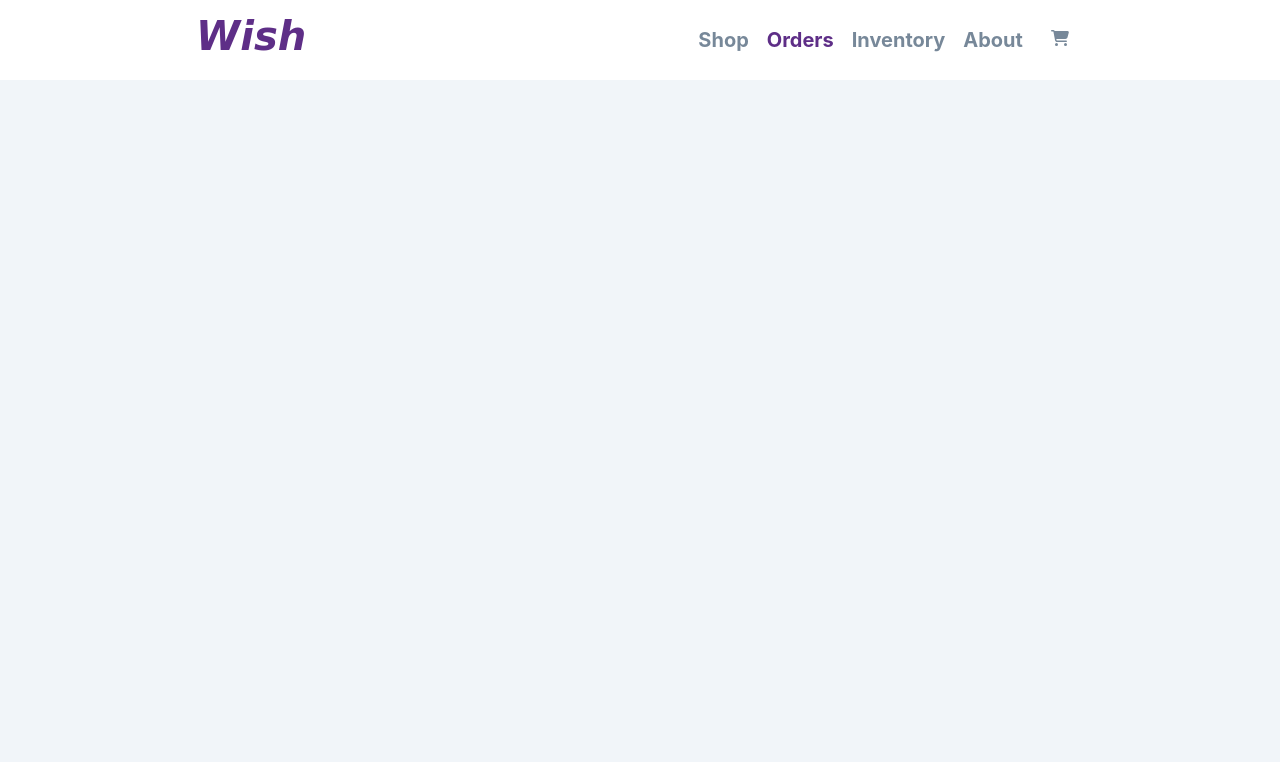
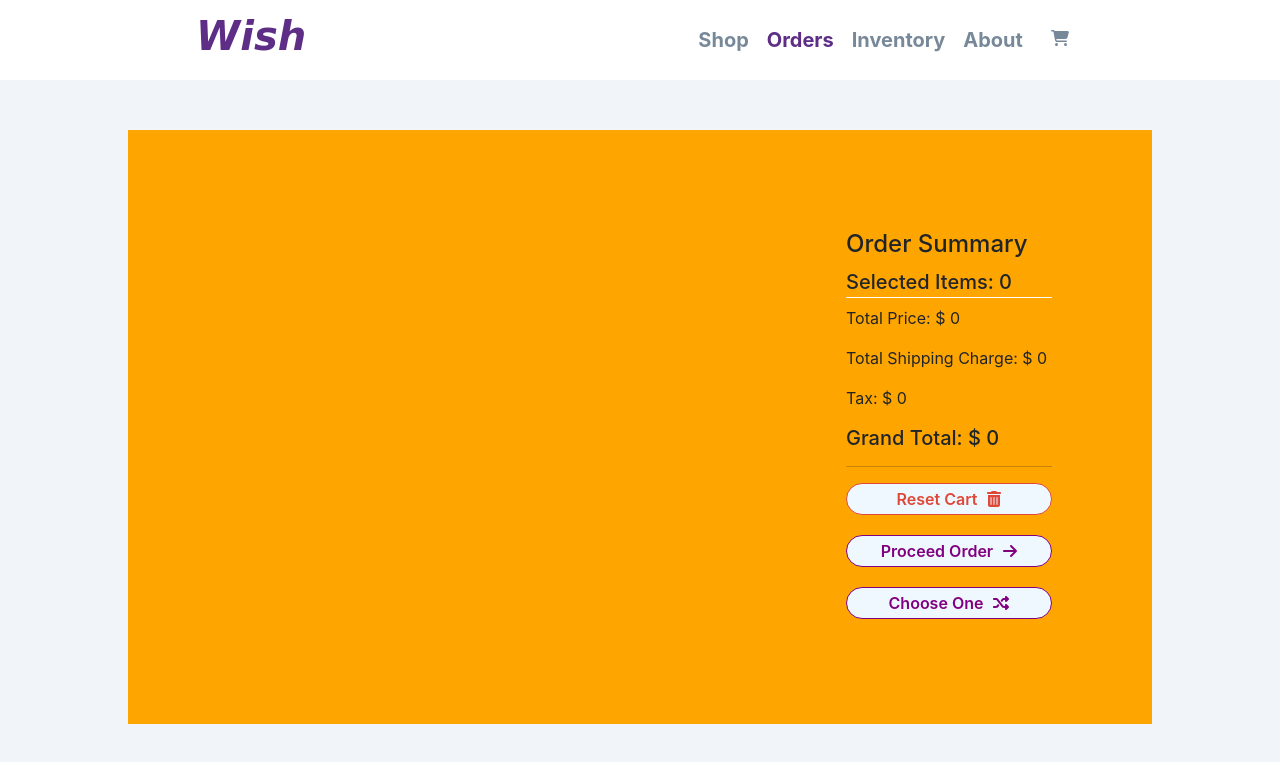
Before and after one commit to Ruman-Islam/gift-shop, a React (Create React App) app: page /orders in a window 1280 px wide. Shown: the top 762 px of the page. Built offline with nearby package versions, Linux system fonts and the light colour scheme.

Commit message:
conditional rendering fixed

```diff
--- a/src/App.js
+++ b/src/App.js
@@ -1,7 +1,9 @@
 import { Route, Routes } from 'react-router-dom';
 import './App.css';
+import Inventory from './components/Inventory/Inventory';
 // import FAQ from './components/FAQ/FAQ';
 import Menubar from './components/Menubar/Menubar';
+import Orders from './components/Orders/Orders';
 import Shop from './components/Shop/Shop';
 
 function App() {
@@ -11,6 +13,8 @@ function App() {
       <Routes>
         <Route path='/' element={<Shop />} />
         <Route path='/shop' element={<Shop />} />
+        <Route path='/orders' element={<Orders />} />
+        <Route path='/inventory' element={<Inventory />} />
       </Routes>
       {/* <FAQ /> */}
     </div>
--- a/src/components/Cart/Cart.css
+++ b/src/components/Cart/Cart.css
@@ -1,6 +1,9 @@
 .btn-container .randomize-btn {
-    color: purple;
+    color: purple !important;
     border: 1px solid purple;
+    display: flex !important;
+    align-items: center;
+    justify-content: center;
 }
 
 .btn-container .clear-items-btn {
--- a/src/components/Cart/Cart.js
+++ b/src/components/Cart/Cart.js
@@ -1,11 +1,22 @@
 import CartItem from '../CartItem/CartItem';
 import { deleteShoppingCart, handleRandomization } from '../Utilities/UtilitiesFunction';
 import { FontAwesomeIcon } from '@fortawesome/react-fontawesome';
-import { faTrashCan, faRandom } from '@fortawesome/free-solid-svg-icons';
+import { faTrashCan, faRandom, faArrowRight } from '@fortawesome/free-solid-svg-icons';
 import './Cart.css';
+import { useNavigate } from 'react-router-dom';
 
-const Cart = ({ cart, setCart, handleRemoveFromCart }) => {
-
+const Cart = ({ isTrue, cart, setCart, handleRemoveFromCart, children: { props: { children } = {} } = {} }) => {
+    const navigate = useNavigate();
+    let totalPrice = 0;
+    let totalDeliveryCharge = 0;
+    let quantity = 0;
+    for (const product of cart) {
+        quantity += product.quantity;
+        totalPrice += product.price * product.quantity;
+        totalDeliveryCharge += product.deliveryCharge * product.quantity;
+    }
+    const tax = parseFloat((totalPrice * 0.1).toFixed(2));
+    const grandTotal = totalPrice + totalDeliveryCharge + tax;
     // Reset whole cart function //
     const handleClearCart = (setCart) => {
         setCart([])
@@ -13,26 +24,33 @@ const Cart = ({ cart, setCart, handleRemoveFromCart }) => {
 
     return (
         <div className='cart'>
-            <h5 className='cart-title'>Selected Gifts: {cart.length}</h5>
-            <div className="cart-items-container">
-                {
-                    cart.map(cartItem =>
-                        <CartItem
-                            key={cartItem.id}
-                            cartItem={cartItem}
-                            handleRemoveFromCart={handleRemoveFromCart}
-                        />)
-                }
-            </div>
+            <div>
+                <h4>Order Summary</h4>
+                <h5 className='cart-title'>Selected Items: {quantity}</h5>
+                <p>Total Price: {'$'} {totalPrice}</p>
+                <p>Total Shipping Charge: {'$'} {totalDeliveryCharge}</p>
+                <p>Tax: {'$'} {tax}</p>
+                <h5>Grand Total: {'$'} {grandTotal}</h5>
+            </div> <hr />
             <div className='btn-container'>
-                <button onClick={() => handleRandomization(cart, setCart)} className='randomize-btn'>
-                    Choose One
-                    <FontAwesomeIcon className="icon" icon={faRandom} />
-                </button>
                 <button onClick={() => handleClearCart(setCart) + deleteShoppingCart()} className='clear-items-btn'>
                     Reset Cart
                     <FontAwesomeIcon className="icon" icon={faTrashCan} />
                 </button>
+                <button onClick={() => {
+                    children === 'Review Order' ? (
+                        navigate('/orders')
+                    ) : (
+                        navigate('/inventory')
+                    )
+                }} className='randomize-btn'>
+                    {children}
+                    <FontAwesomeIcon className='icon' icon={faArrowRight} />
+                </button>
+                {isTrue && <button onClick={() => handleRandomization(cart, setCart)} className='randomize-btn'>
+                    Choose One
+                    <FontAwesomeIcon className="icon" icon={faRandom} />
+                </button>}
             </div>
         </div>
     );
--- /dev/null
+++ b/src/components/Inventory/Inventory.js
@@ -0,0 +1,11 @@
+import React from 'react';
+
+const Inventory = () => {
+    return (
+        <div>
+            <h2>this in inventory</h2>
+        </div>
+    );
+};
+
+export default Inventory;
--- /dev/null
+++ b/src/components/Orders/Orders.js
@@ -0,0 +1,38 @@
+import React, { useState } from 'react';
+import useCart from '../../hooks/useCart';
+import useProducts from '../../hooks/useProducts';
+import Cart from '../Cart/Cart';
+import CartItem from '../CartItem/CartItem';
+import { removeFromLocalStorage } from '../Utilities/UtilitiesFunction';
+
+const Orders = () => {
+    const [products] = useProducts();
+    const [cart, setCart] = useCart(products);
+    const [isTrue, setIsTrue] = useState(true);
+    const handleRemoveFromCart = (selectedItem) => {
+        const restItems = cart.filter(cartItem => cartItem.id !== selectedItem.id);
+        setCart(restItems);
+        removeFromLocalStorage(selectedItem.id);
+    }
+    return (
+        <div style={{ display: 'grid', gridTemplateColumns: '3fr 1fr', width: '80%', margin: '50px auto', padding: '100px', backgroundColor: 'orange' }}>
+            <div className="cart-items-container">
+                {isTrue &&
+                    cart.map(cartItem =>
+                        <CartItem
+                            key={cartItem.id}
+                            cartItem={cartItem}
+                            handleRemoveFromCart={handleRemoveFromCart}
+                        />)
+                }
+            </div>
+            <div>
+                <Cart isTrue cart={cart} setCart={setCart}>
+                    <p>Proceed Order</p>
+                </Cart>
+            </div>
+        </div>
+    );
+};
+
+export default Orders; <h2>this is orser</h2>
--- a/src/components/Shop/Shop.js
+++ b/src/components/Shop/Shop.js
@@ -1,62 +1,45 @@
-import React, { useEffect, useState } from 'react';
-import swal from 'sweetalert';
 import Cart from '../Cart/Cart';
+import useProducts from '../../hooks/useProducts';
 import OffCanvas from '../OffCanvas/OffCanvas';
 import Product from '../Product/Product';
-import { addToLocalStorage, getStoredCart, removeFromLocalStorage } from '../Utilities/UtilitiesFunction';
+import { addToLocalStorage, removeFromLocalStorage } from '../Utilities/UtilitiesFunction';
 import './Shop.css';
+import useCart from '../../hooks/useCart';
+import { createContext } from 'react';
+
+const UseCart = createContext([]);
 
 const Shop = () => {
-    const [products, setProducts] = useState([]);  // Initial products loading //
-    const [cart, setCart] = useState([]); // shopping cart //
+    const [products] = useProducts();  // Load from custom hook //
+    const [cart, setCart] = useCart(products); // shopping cart /Load from custom hook //
 
     // Product add to cart function //
     const handleAddToCart = (selectedItem) => {
-        if (cart.length >= 4) {
-            swal("Opps!", "You've already selected 4 items", "warning", { button: "Okay" })
-        } else {
         let newCart = [];
-            const existingProduct = cart.find(product => product.id === selectedItem.id);
-            if (existingProduct) {
-                swal("Opps!", "Same item can't be added twice", "warning", { button: "Okay" })
+        const existingItem = cart.find(cartItem => cartItem.id === selectedItem.id);
+        if (existingItem) {
+            const rest = cart.filter(cartItem => cartItem.id !== selectedItem.id);
+            existingItem.quantity += 1;
+            newCart = [...rest, existingItem];
         } else {
             selectedItem.quantity = 1;
             newCart = [...cart, selectedItem];
+        }
         setCart(newCart);
         addToLocalStorage(selectedItem.id);
     }
-        }
-    }
 
-    // Getting data from local storage while first time loading website //
-    useEffect(() => {
-        const storedCart = getStoredCart();
-        const savedProduct = [];
-        for (const id in storedCart) {
-            const addedProduct = products.find(product => product.id === id);
-            if (addedProduct) {
-                const quantity = storedCart[id]
-                addedProduct.quantity = quantity;
-                savedProduct.push(addedProduct);
-            }
-        }
-        setCart(savedProduct);
-    }, [products])
 
     // single product remove function from cart //
-    const handleRemoveFromCart = (selectedItem) => {
-        const restItems = cart.filter(cartItem => cartItem.id !== selectedItem.id);
-        setCart(restItems);
-        removeFromLocalStorage(selectedItem.id);
-    }
+    // const handleRemoveFromCart = (selectedItem) => {
+    //     const restItems = cart.filter(cartItem => cartItem.id !== selectedItem.id);
+    //     setCart(restItems);
+    //     removeFromLocalStorage(selectedItem.id);
+    // }
 
-    useEffect(() => {  // data loading //
-        fetch('products.json')
-            .then(res => res.json())
-            .then(data => setProducts(data))
-    }, [])
 
     return (
+        <UseCart.Provider value={cart}>
             <div className='shop-container container'>
                 <div className="product-container">
                     {
@@ -68,21 +51,22 @@ const Shop = () => {
                     }
                 </div>
                 <div className="cart-container">
-                <Cart cart={cart}
-                    setCart={setCart}
-                    handleRemoveFromCart={handleRemoveFromCart}
-                />
+                    <Cart cart={cart} setCart={setCart} >
+                        <p>Review Order</p>
+                    </Cart>
                 </div>
 
                 <div className="offCanvas">  {/* off canvas for mobile device */}
                     <OffCanvas
                         cart={cart}
                         setCart={setCart}
-                    handleRemoveFromCart={handleRemoveFromCart}
-                />
+                    // handleRemoveFromCart={handleRemoveFromCart}
+                    > <p>Review Order</p> </OffCanvas>
                 </div>
             </div>
+        </UseCart.Provider>
     );
 };
 
 export default Shop;
+export { UseCart };
--- /dev/null
+++ b/src/hooks/useCart.js
@@ -0,0 +1,24 @@
+import { useEffect, useState } from "react";
+import { getStoredCart } from "../components/Utilities/UtilitiesFunction";
+
+// Getting data from local storage while first time loading website //
+const useCart = products => {
+    const [cart, setCart] = useState([]); // shopping cart //
+    useEffect(() => {
+        const storedCart = getStoredCart();
+        const savedProduct = [];
+        for (const id in storedCart) {
+            const addedProduct = products.find(product => product.id === id);
+            if (addedProduct) {
+                const quantity = storedCart[id]
+                addedProduct.quantity = quantity;
+                savedProduct.push(addedProduct);
+            }
+        }
+        setCart(savedProduct);
+    }, [products]);
+
+    return [cart, setCart];
+}
+
+export default useCart;
--- /dev/null
+++ b/src/hooks/useProducts.js
@@ -0,0 +1,14 @@
+import { useEffect, useState } from "react";
+
+const useProducts = () => {
+    const [products, setProducts] = useState([]);
+    useEffect(() => {  // data loading //
+        fetch('products.json')
+            .then(res => res.json())
+            .then(data => setProducts(data))
+    }, []);
+
+    return [products, setProducts];
+}
+
+export default useProducts;
```
Also changed, not shown: public/products.json (+12 -12 lines), src/components/CartItem/CartItem.js (+4 -4 lines). Lines whose indentation alone changed are shown as unchanged.
